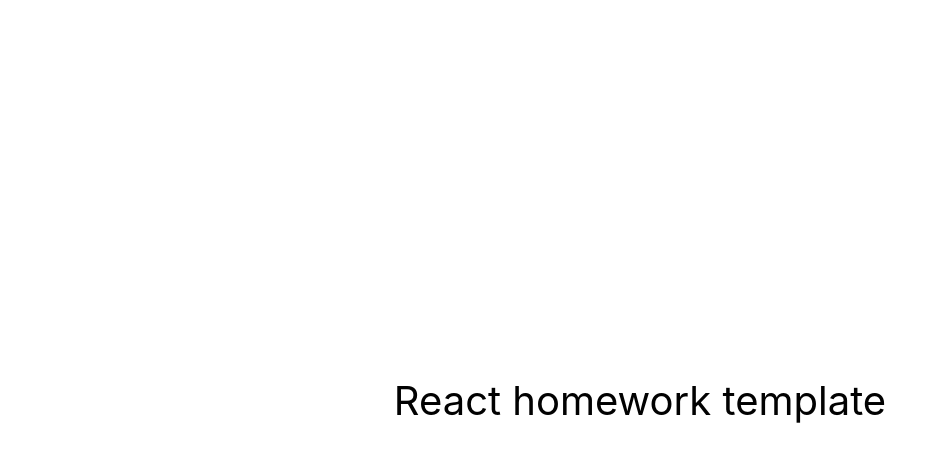
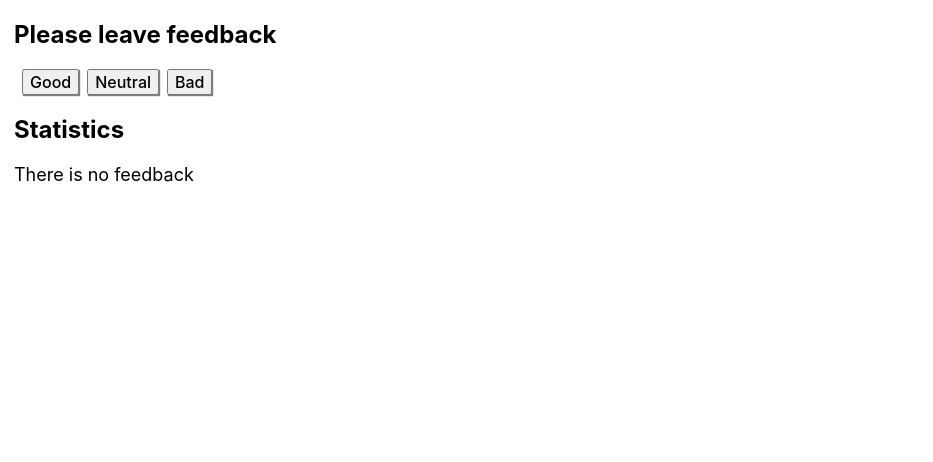
Before and after one commit to JaRcomGitHub/goit-react-hw-02-feedback, a React (Create React App) app: page / in a window 1280 px wide. Shown: the top 462 px of the page, without its empty margins (0-933 px from the left). Built offline with nearby package versions, Linux system fonts and the light colour scheme.

Commit message:
add feedback

```diff
--- a/package.json
+++ b/package.json
@@ -7,6 +7,7 @@
     "@testing-library/jest-dom": "^5.16.3",
     "@testing-library/react": "^12.1.4",
     "@testing-library/user-event": "^13.5.0",
+    "prop-types": "^15.8.1",
     "react": "^18.1.0",
     "react-dom": "^18.1.0",
     "react-scripts": "5.0.1",
--- a/src/components/App.jsx
+++ b/src/components/App.jsx
@@ -1,16 +1,9 @@
+import Feedback from "./Feedback/Feedback";
+
 export const App = () => {
   return (
-    <div
-      style={{
-        height: '100vh',
-        display: 'flex',
-        justifyContent: 'center',
-        alignItems: 'center',
-        fontSize: 40,
-        color: '#010101'
-      }}
-    >
-      React homework template
-    </div>
+    <>
+      <Feedback />
+    </>
   );
 };
--- /dev/null
+++ b/src/components/Feedback/Feedback.js
@@ -0,0 +1,97 @@
+import React from "react";
+import css from './Feedback.module.css'
+import { Statistics } from "./Statistics"
+import { FeedbackOptions } from "./FeedbackOptions"
+import { Section } from "./Section"
+import { Notification } from "./Notification"
+
+class Feedback extends React.Component {
+    state = {
+        good: 0,
+        neutral: 0,
+        bad: 0
+    }
+
+    // handleIncrement = () => {
+    //     this.setState(prevState => {
+    //         return ({
+    //             good: prevState.good + 1,
+    //         });
+    //     });
+    // }
+
+    handleIncrementGood = () => {
+        this.setState(prevState => ({
+            good: prevState.good + 1,
+        }));
+    }
+
+    handleIncrementNeutral = () => {
+        this.setState(prevState => ({
+            neutral: prevState.neutral + 1,
+        }));
+    }
+
+    handleIncrementBad = () => {
+        this.setState(prevState => ({
+            bad: prevState.bad + 1,
+        }));
+    }
+
+    countTotalFeedback() {
+        return (
+            this.state.good + this.state.neutral + this.state.bad
+        );
+    }
+
+    countPositiveFeedbackPercentage() {
+        return (
+            (this.state.good + this.state.neutral + this.state.bad) ?
+            Math.round(
+                this.state.good /
+                (this.state.good + this.state.neutral + this.state.bad)
+                * 100) : 0
+        );
+    }
+
+    render() {
+        return (
+            <div className={css.feedbackBlock}>
+                <Section title="Please leave feedback">
+
+                    <button type="button" onClick={ this.handleIncrementGood }>
+                        Good
+                    </button>
+                    <button type="button" onClick={ this.handleIncrementNeutral }>
+                        Neutral
+                    </button>
+                    <button type="button" onClick={ this.handleIncrementBad }>
+                        Bad
+                    </button>
+
+                    {/* <FeedbackOptions
+                        options={ 1 }
+                        onLeaveFeedback={ 2 }
+                    /> */}
+                </Section>
+                <Section title="Statistics">
+                    {
+                        (this.countTotalFeedback() > 0)
+                        ?
+                        <Statistics
+                            good={this.state.good}
+                            neutral={this.state.neutral}
+                            bad={this.state.bad}
+                            total={this.countTotalFeedback()}
+                            positivePercentage={this.countPositiveFeedbackPercentage()}
+                        />
+                        :
+                        <Notification message="There is no feedback" />
+                    }
+                </Section>
+            </div>
+        );
+    }
+}
+
+export default Feedback;
--- /dev/null
+++ b/src/components/Feedback/Feedback.module.css
@@ -0,0 +1,26 @@
+
+.feedbackBlock {
+    margin: 14px;
+}
+
+.feedbackBlock > button {
+    margin-left: 8px;
+    font-weight: 500;
+    font-size: 16px;
+    font-family: inherit;
+    color: #000000;
+    cursor: pointer;
+    outline: none;
+    box-shadow: 1px 1px 1px 0 rgb(0 0 0 / 0.5);
+    transition: box-shadow 250ms linear;
+}
+
+.feedbackBlock > button:hover {
+    box-shadow: 2px 2px 2px 0 rgb(0 0 0 / 0.5);
+}
+
+.feedbackBlock > p {
+    margin-top: 4px;
+    margin-bottom: 4px;
+    font-size: 18px;
+}
--- /dev/null
+++ b/src/components/Feedback/FeedbackOptions.jsx
@@ -0,0 +1,15 @@
+import PropTypes from 'prop-types';
+
+export const FeedbackOptions = ({ options, onLeaveFeedback }) => {
+    return (
+        <>
+            <p><span>{ options }</span></p>
+            <p><span>{ onLeaveFeedback }</span></p>
+        </>
+    );
+}
+
+FeedbackOptions.propTypes = {
+    options: PropTypes.number.isRequired,
+    onLeaveFeedback: PropTypes.number.isRequired,
+};
--- /dev/null
+++ b/src/components/Feedback/Notification.jsx
@@ -0,0 +1,11 @@
+import PropTypes from 'prop-types';
+
+export const Notification = ({ message }) => {
+    return (
+        <p>{message}</p>
+    );
+}
+
+Notification.propTypes = {
+    message: PropTypes.string.isRequired,
+};
--- /dev/null
+++ b/src/components/Feedback/Section.jsx
@@ -0,0 +1,14 @@
+import PropTypes from 'prop-types';
+
+export const Section = ({ title, children }) => {
+    return (
+        <>
+            <h2>{title}</h2>
+            {children}
+        </>
+    );
+}
+
+Section.propTypes = {
+    title: PropTypes.string.isRequired,
+};
--- /dev/null
+++ b/src/components/Feedback/Statistics.jsx
@@ -0,0 +1,21 @@
+import PropTypes from 'prop-types';
+
+export const Statistics = ({ good, neutral, bad, total, positivePercentage }) => {
+    return (
+        <>
+            <p>Good: <span>{ good }</span></p>
+            <p>Neutral: <span>{ neutral }</span></p>
+            <p>Bad: <span>{ bad }</span></p>
+            <p>Total: <span>{ total }</span></p>
+            <p>Positive feedback: <span>{ positivePercentage }%</span></p>
+        </>
+    );
+}
+
+Statistics.propTypes = {
+    good: PropTypes.number.isRequired,
+    neutral: PropTypes.number.isRequired,
+    bad: PropTypes.number.isRequired,
+    total: PropTypes.number.isRequired,
+    positivePercentage: PropTypes.number.isRequired,
+};
```
Also changed, not shown: 1 other file (tests, documents, lock files or other folders).
